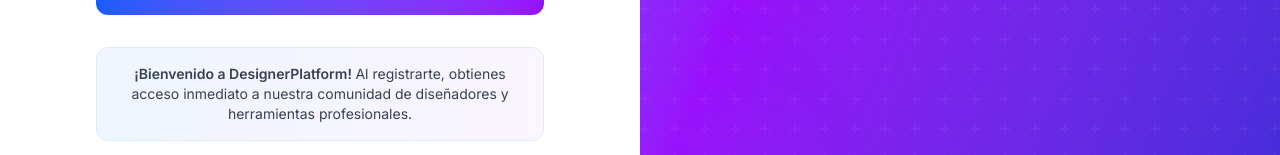
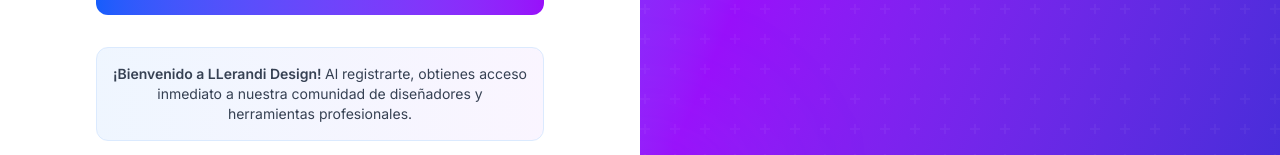
Before and after one commit to dayronponce94/designer-platform, a Next.js app in the folder frontend/: page /register in a window 1280 px wide. Shown: the part 1320-1475 px from the top of the page. Built offline with nearby package versions, Linux system fonts and the light colour scheme; no server answers.

Commit message:
feat: Change of name on the registration page

```diff
--- a/frontend/app/register/page.tsx
+++ b/frontend/app/register/page.tsx
@@ -387,7 +387,7 @@
                 {/* Mensaje de bienvenida */}
                 <div className="mt-8 p-4 bg-linear-to-r from-blue-50 to-purple-50 rounded-xl border border-blue-100">
                     <p className="text-sm text-gray-700 text-center">
-                        <span className="font-semibold">¡Bienvenido a DesignerPlatform! </span>
+                        <span className="font-semibold">¡Bienvenido a LLerandi Design! </span>
                         Al registrarte, obtienes acceso inmediato a nuestra comunidad de diseñadores y herramientas profesionales.
                     </p>
                 </div>
```
